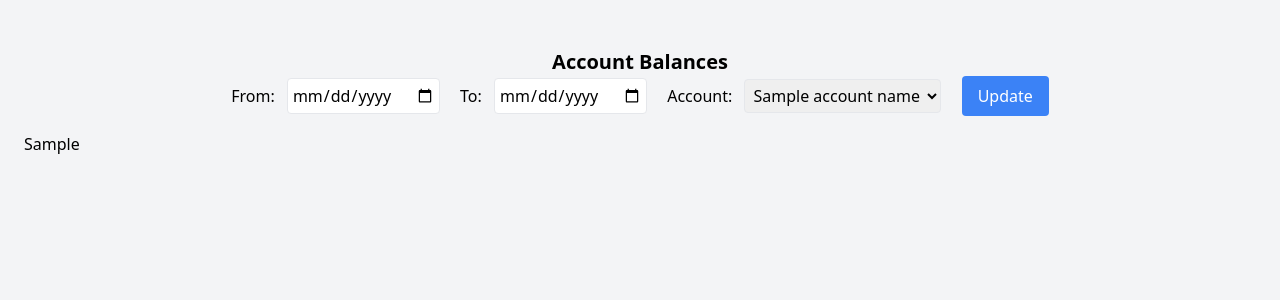
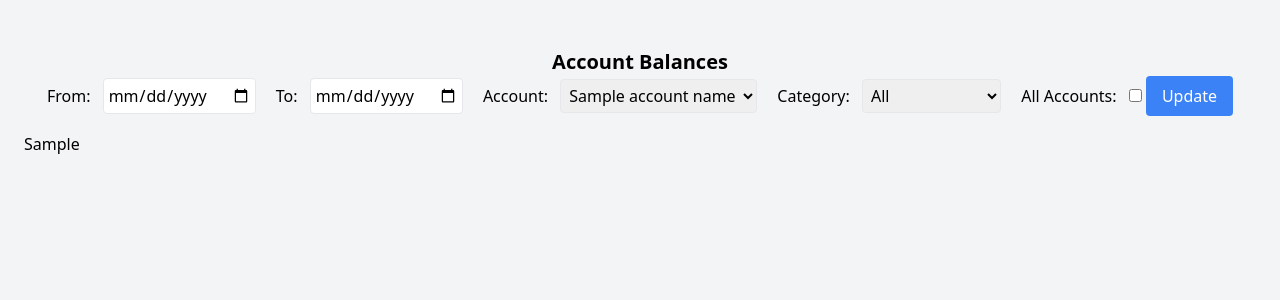
Before and after one commit to IsaacCavallaro/up-bank-display, a Flask app: template src/templates/index.html in a window 1280 px wide. Shown: the top 300 px of the page. Run offline with Flask 3, Linux system fonts and the light colour scheme; the template is opened without the code that fills it: most values are stand-ins (such as "Sample title", 1, 10 or a date in 2020); parts of the project's set-up code (start-up, migrations or seed data) failed here and were passed over; some libraries are stand-ins or nearby versions.

Commit message:
Initial implementation of adding categories

```diff
--- a/pyproject.toml
+++ b/pyproject.toml
@@ -17,6 +17,7 @@ black = "^24.10.0"
 pytest = "^8.3.3"
 requests = "^2.32.3"
 python-dotenv = "^1.0.1"
+flask = "^3.0.3"
 
 
 [tool.poetry.group.dev.dependencies]
--- a/src/app.py
+++ b/src/app.py
@@ -1,7 +1,7 @@
 from flask import Flask
-from routes import main_routes
+from src.routes import main_routes
 from dotenv import load_dotenv
-from utils import check_access_token
+from src.utils import check_access_token
 
 
 load_dotenv()
--- a/src/routes.py
+++ b/src/routes.py
@@ -1,57 +1,43 @@
 import os
 from datetime import date, timedelta
 from flask import Blueprint, request, render_template
-from utils import (
+from src.utils import (
     plot_dashboard_bar,
     fetch_transactions,
 )
+from src.config import ACCOUNT_IDS
 
 
 main_routes = Blueprint("main_routes", __name__)
 
-ACCOUNT_IDS = {
-    "BILLS": os.getenv("BILLS"),
-    "GIFTS": os.getenv("GIFTS"),
-    "KIDS": os.getenv("KIDS"),
-    "EXTRAS": os.getenv("EXTRAS"),
-    "HOLIDAYS": os.getenv("HOLIDAYS"),
-    "SUPER": os.getenv("SUPER"),
-    "INVESTMENTS": os.getenv("INVESTMENTS"),
-    "RAINY_DAY": os.getenv("RAINY_DAY"),
-    "EMERGENCY": os.getenv("EMERGENCY"),
-    "HOME_DEPOSIT": os.getenv("HOME_DEPOSIT"),
-    "TRANSPORT": os.getenv("TRANSPORT"),
-    "HEALTH": os.getenv("HEALTH"),
-    "GROCERIES": os.getenv("GROCERIES"),
-    "PERSONAL_ACCOUNT": os.getenv("PERSONAL_ACCOUNT"),
-    "RENT": os.getenv("RENT"),
-    "2UP": os.getenv("2UP"),
-}
-
 
 @main_routes.route("/", methods=["GET", "POST"])
 def index():
-    # default on GET
     selected_account_name = "2UP"
+    all_accounts = False
 
     if request.method == "POST":
         since = request.form.get("since")
         until = request.form.get("until")
         selected_account_name = request.form.get("account")
+        category = request.form.get("category")
+        all_accounts = request.form.get("all_accounts") == "on"
     else:
         since = (date.today() - timedelta(days=8)).strftime("%Y-%m-%d")
         until = date.today().strftime("%Y-%m-%d")
+        category = None
 
-    ACCOUNT_ID = ACCOUNT_IDS.get(
-        selected_account_name, os.getenv(selected_account_name)
-    )
+    ACCOUNT_ID = ACCOUNT_IDS.get(selected_account_name) if not all_accounts else None
 
     accounts_data = fetch_transactions(
-        ACCOUNT_ID, f"{since}T00:00:00+10:00", f"{until}T23:59:59+10:00"
+        account_id=ACCOUNT_ID,
+        since=f"{since}T00:00:00+10:00",
+        until=f"{until}T23:59:59+10:00",
+        parent_category=category,
+        all_accounts=all_accounts,
     )
 
     bar_chart_html = plot_dashboard_bar(accounts_data, selected_account_name)
-
     account_names = list(ACCOUNT_IDS.keys())
 
     return render_template(
@@ -62,4 +48,6 @@ def index():
         default_until=until,
         account_names=account_names,
         selected_account_name=selected_account_name,
+        selected_category=category,
+        all_accounts=all_accounts,
     )
--- a/src/templates/index.html
+++ b/src/templates/index.html
@@ -47,6 +47,26 @@
                 {% endfor %}
             </select>
 
+            <label for="category" class="mr-2">Category:</label>
+            <select
+                id="category"
+                name="category"
+                class="border rounded p-1 mr-4"
+            >
+                <option value="">All</option>
+                <option value="personal" {% if selected_category == "personal" %}selected{% endif %}>Personal</option>
+                <option value="groceries" {% if selected_category == "groceries" %}selected{% endif %}>Groceries</option>
+                <option value="entertainment" {% if selected_category == "entertainment" %}selected{% endif %}>Entertainment</option>
+            </select>
+
+            <label for="all_accounts" class="mr-2">All Accounts:</label>
+                <input
+                    type="checkbox"
+                    id="all_accounts"
+                    name="all_accounts"
+                    {% if all_accounts %}checked{% endif %}
+                >
+
             <button type="submit" class="px-4 py-2 bg-blue-500 text-white rounded">Update</button>
         </form>
 
```
Also changed, not shown: src/utils.py (+62 -30 lines), 1 other file.
